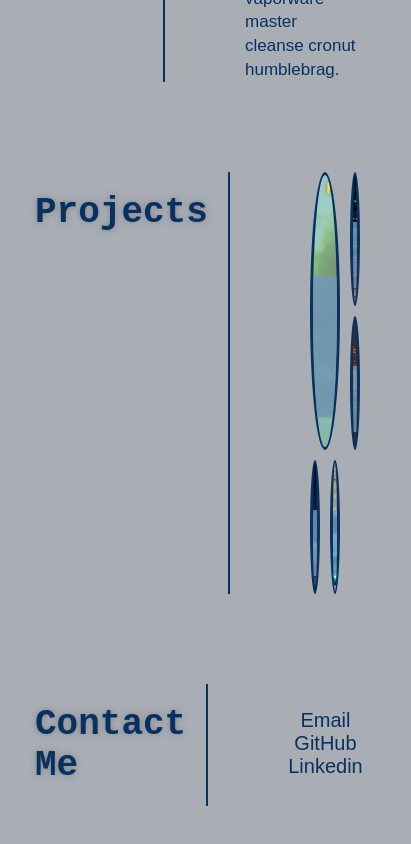
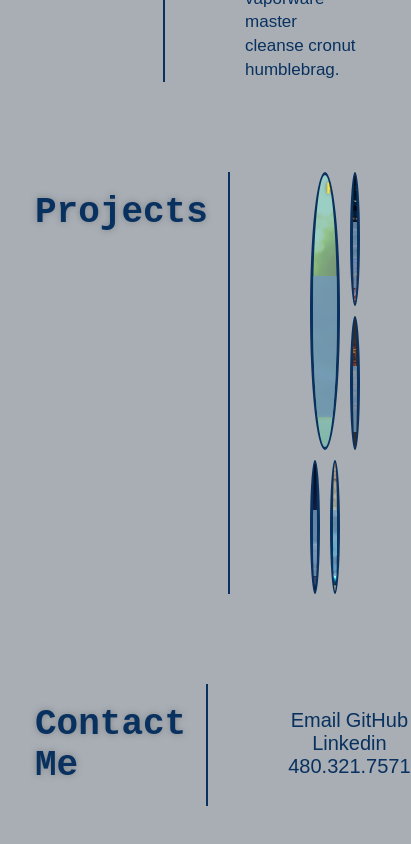
Before and after one commit to gwarzecha/ProfessionalPortfolio, a plain HTML site: page index.html in a window 390 px wide. Shown: the part 3433-4277 px from the top of the page, 411 px wide, since content can reach past the window. Drawn offline with Linux system fonts and the light colour scheme.

Commit message:
added phone number to contact-me

```diff
--- a/assets/css/style.css
+++ b/assets/css/style.css
@@ -281,3 +281,18 @@
       font-size: 24px;
       transition: 0.5s;
   }
+
+  #phone {
+    text-decoration: none;
+    font-family: Arial, Helvetica, sans-serif;
+    color: rgb(9, 49, 95);
+    font-size: 20px;
+    transition-property: all;
+    transition-duration: 0.7s;
+    transition-timing-function: ease-in-out;
+  }
+
+  #phone:hover {
+    font-size: 24px;
+    transition: 0.5s;
+  }
--- a/index.html
+++ b/index.html
@@ -119,10 +119,11 @@
                 </div>
                 <div class="content-2">
                     <ul id="links">
-                        <li ><a href="mailto: gmwarzecha@tutanota.com">Email</a></li>
+                        <li><a href="mailto: gmwarzecha@tutanota.com">Email</a></li>
                         <li><a href="https://github.com/gwarzecha" target=_blank>GitHub</a></li>
                         <li><a href="https://linkedin.com/in/garrett-warzecha-878906154
                         " target=_blank>Linkedin</a></li>
+                        <li id="phone">480.321.7571</li>
                     </ul>
                 </div>
             </div>
```
